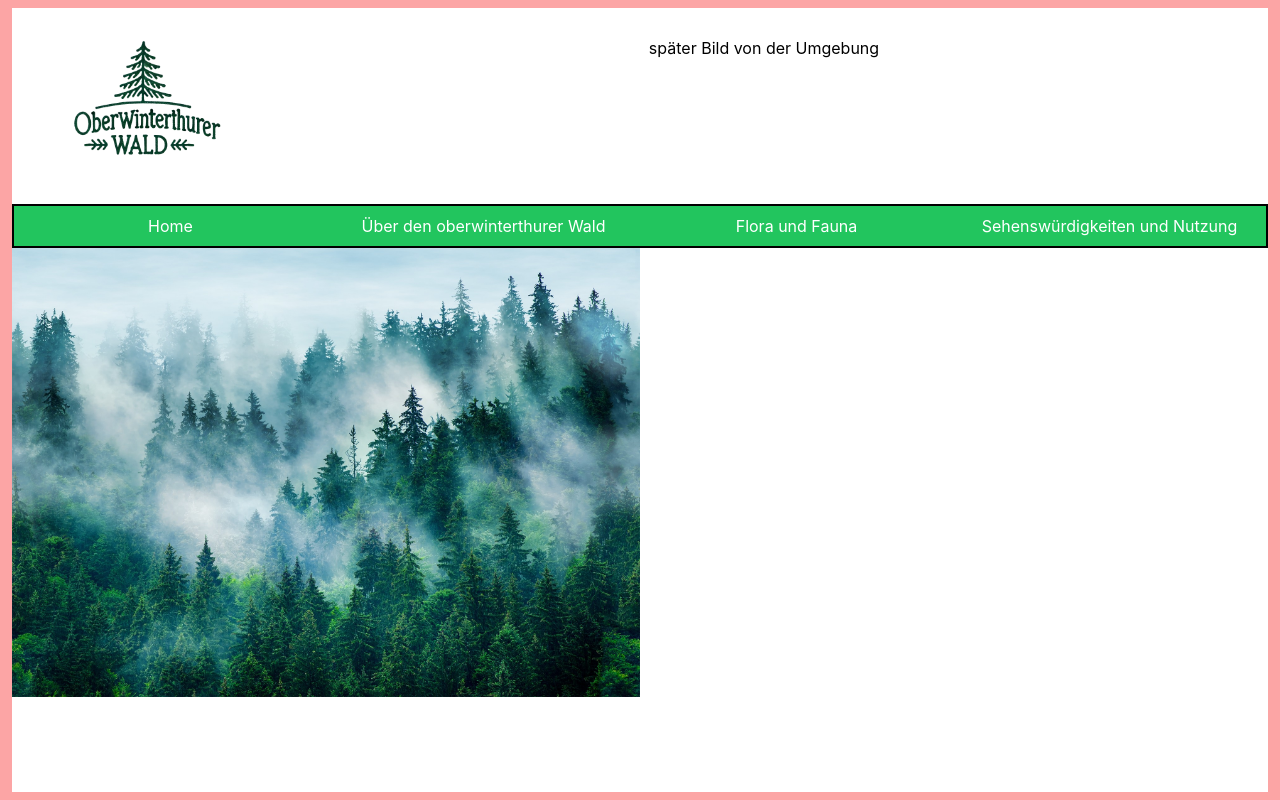
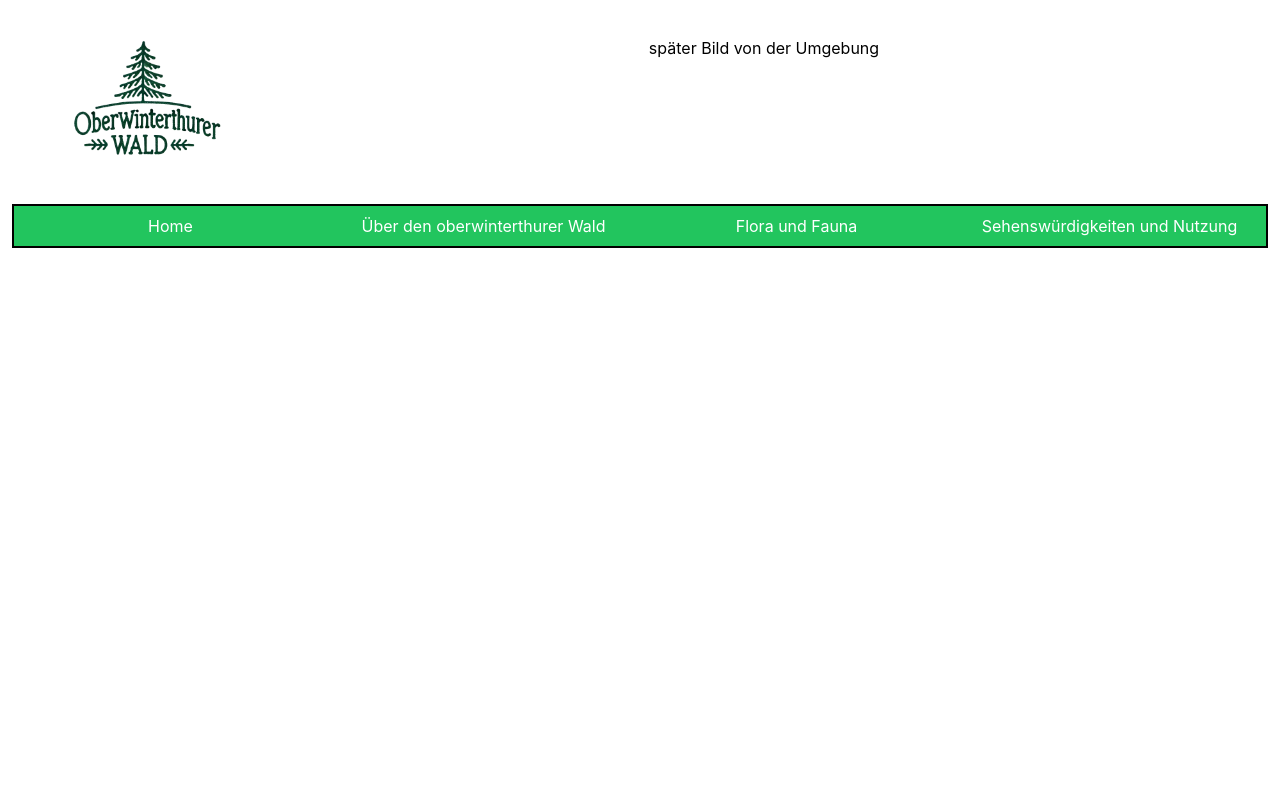
Before and after one commit to Stromschlag6/oberi_wald, a React (Create React App) app: page / in a window 1280 px wide. Built offline with nearby package versions, Linux system fonts and the light colour scheme.

Commit message:
homepage plain functioning white

```diff
--- a/src/components/HomePage.js
+++ b/src/components/HomePage.js
@@ -2,10 +2,10 @@ import React from 'react';
 
 function HomePage() {
   return (
-    <div className="flex flex-col items-center w-screen h-screen py-2 px-3 bg-red-300">
+    <div className="flex flex-col items-center w-screen h-screen py-2 px-3">
       <div className="flex flex-row py-3 px-2 h-1/4 bg-white text-black w-full">
         <div className='h-full w-1/5 flex justify-center items-center p-1'>
-          <img src='/images/Logo_finished.png' alt="Waldlogo" className="h-full w-full object-contain"/>
+          <img src='/images/Logo_finished.png' alt="Waldlogo" className="h-full w-full bg-white object-contain"/>
         </div>
         <div className='h-full w-4/5 p-4'>
           <h1>später Bild von der Umgebung</h1>
@@ -28,7 +28,6 @@ function HomePage() {
         </nav>
         <div className='flex flex-row w-full bg-white items-center'>
           <div className='h-full w-1/2'>
-            <img src='/images/wald_hintergrundbild.jpg' alt='Platzhalter für home' className=''/>
           </div>
           <div className='h-full w-1/2'>
             <p></p>
```
